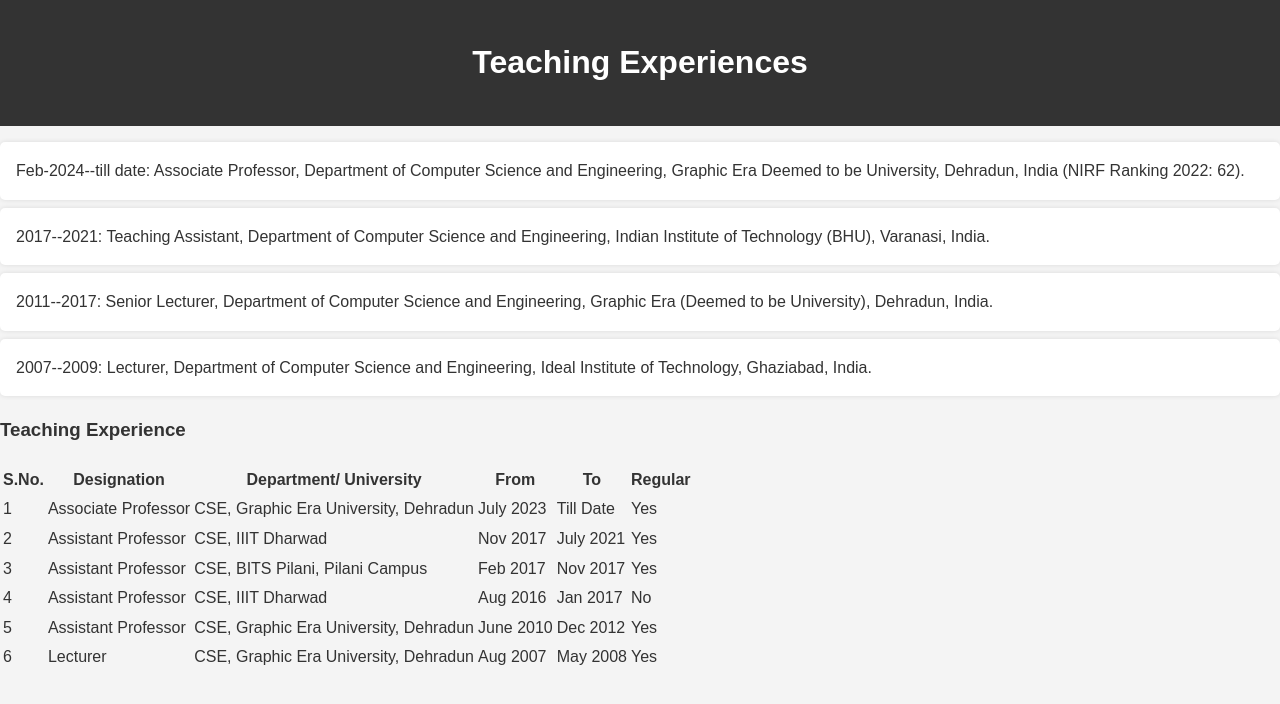
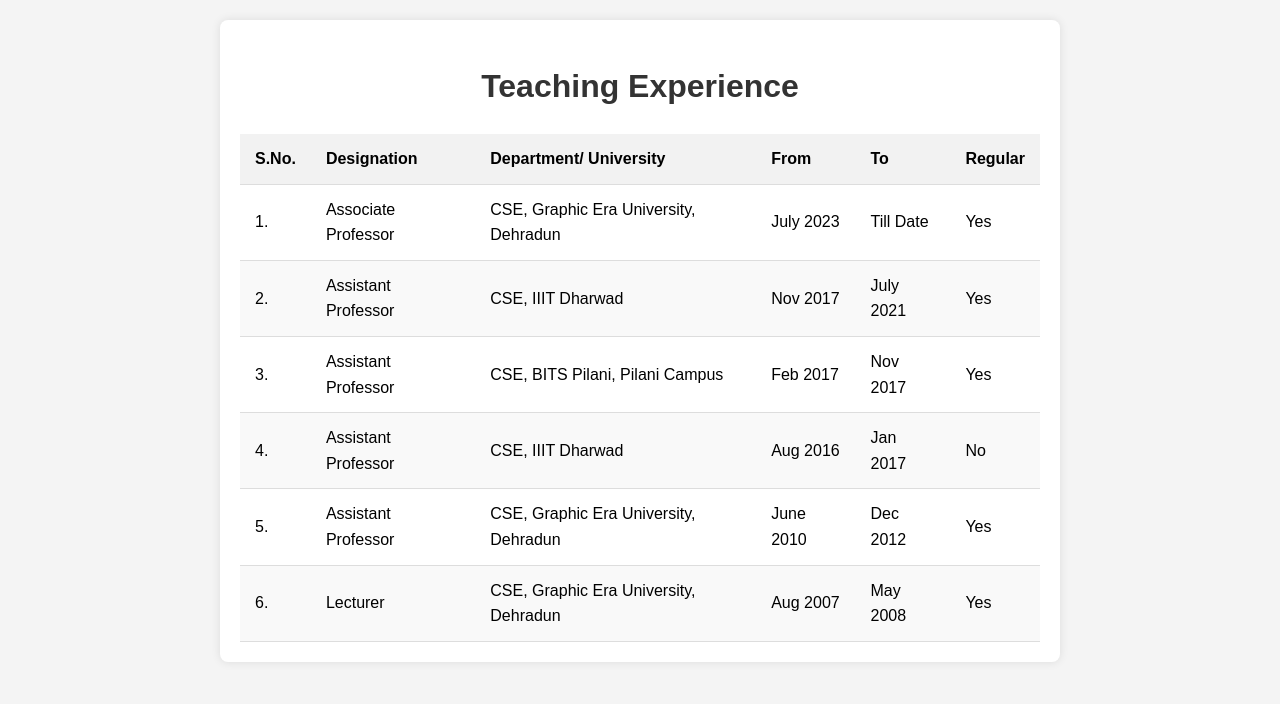
Before and after one commit to aruntakhur/aruntakhur.github.io, a plain HTML site: page teaching-experiences.html in a window 1280 px wide. Drawn offline with Linux system fonts and the light colour scheme.

Commit message:
Update teachExp.html

```diff
--- a/teaching-experiences.html
+++ b/teaching-experiences.html
@@ -1,80 +1,63 @@
 <!DOCTYPE html>
 <html lang="en">
+
 <head>
     <meta charset="UTF-8">
     <meta name="viewport" content="width=device-width, initial-scale=1.0">
-    <title>Academic Profile</title>
+    <title>Teaching Experience</title>
     <style>
         body {
             font-family: Arial, sans-serif;
             line-height: 1.6;
             margin: 0;
             padding: 0;
-            color: #333;
             background-color: #f4f4f4;
         }
-        header {
-            background: #333;
-            color: #fff;
-            padding: 1rem 0;
+
+        .container {
+            max-width: 800px;
+            margin: 20px auto;
+            padding: 20px;
+            background: #fff;
+            border-radius: 8px;
+            box-shadow: 0 0 10px rgba(0, 0, 0, 0.1);
+        }
+
+        h1 {
             text-align: center;
+            color: #333;
         }
-        .container {
-            width: 80%;
-            margin: auto;
-            overflow: hidden;
+
+        table {
+            width: 100%;
+            border-collapse: collapse;
+            margin-top: 20px;
         }
-        .profile-picture {
-            display: block;
-            margin: 20px auto;
-            border-radius: 50%;
-            width: 150px;
-            height: 150px;
-            object-fit: cover;
+
+        th,
+        td {
+            padding: 12px 15px;
+            text-align: left;
+            border-bottom: 1px solid #ddd;
         }
-        h2 {
-            color: #333;
-            border-bottom: 2px solid #333;
-            padding-bottom: 0.5rem;
+
+        th {
+            background-color: #f2f2f2;
         }
-        ul {
-            list-style-type: none;
-            padding: 0;
+
+        tr:nth-child(even) {
+            background-color: #f9f9f9;
         }
-        li {
-            background: #fff;
-            margin: 0.5rem 0;
-            padding: 1rem;
-            border-radius: 5px;
-            box-shadow: 0 0 5px rgba(0, 0, 0, 0.1);
-        }
-        p, li {
-            margin: 0.5rem 0;
-        }
-        footer {
-            text-align: center;
-            padding: 1rem 0;
-            background: #333;
-            color: #fff;
-            margin-top: 2rem;
+
+        tr:hover {
+            background-color: #f2f2f2;
         }
     </style>
 </head>
+
 <body>
-    <header>
-        <h1>Teaching Experiences</h1>
-    </header>
-
-    <section id="teaching-experiences">
-
-            <ul>
-                <li>Feb-2024--till date: Associate Professor, Department of Computer Science and Engineering, Graphic Era Deemed to be University, Dehradun, India (NIRF Ranking 2022: 62).</li>
-                <li>2017--2021: Teaching Assistant, Department of Computer Science and Engineering, Indian Institute of Technology (BHU), Varanasi, India.</li>
-                <li>2011--2017: Senior Lecturer, Department of Computer Science and Engineering, Graphic Era (Deemed to be University), Dehradun, India.</li>
-                <li>2007--2009: Lecturer, Department of Computer Science and Engineering, Ideal Institute of Technology, Ghaziabad, India.</li>
-            </ul>
-
-    <h3> Teaching Experience</h3>
+    <div class="container">
+        <h1>Teaching Experience</h1>
         <table>
             <thead>
                 <tr>
@@ -88,7 +71,7 @@
             </thead>
             <tbody>
                 <tr>
-                <td>1</td>
+                    <td>1.</td>
                     <td>Associate Professor</td>
                     <td>CSE, Graphic Era University, Dehradun</td>
                     <td>July 2023</td>
@@ -96,7 +79,7 @@
                     <td>Yes</td>
                 </tr>
                 <tr>
-                <td>2</td>
+                    <td>2.</td>
                     <td>Assistant Professor</td>
                     <td>CSE, IIIT Dharwad</td>
                     <td>Nov 2017</td>
@@ -104,7 +87,7 @@
                     <td>Yes</td>
                 </tr>
                 <tr>
-                <td>3</td>
+                    <td>3.</td>
                     <td>Assistant Professor</td>
                     <td>CSE, BITS Pilani, Pilani Campus</td>
                     <td>Feb 2017</td>
@@ -112,7 +95,7 @@
                     <td>Yes</td>
                 </tr>
                 <tr>
-                <td>4</td>
+                    <td>4.</td>
                     <td>Assistant Professor</td>
                     <td>CSE, IIIT Dharwad</td>
                     <td>Aug 2016</td>
@@ -120,7 +103,7 @@
                     <td>No</td>
                 </tr>
                 <tr>
-                <td>5</td>
+                    <td>5.</td>
                     <td>Assistant Professor</td>
                     <td>CSE, Graphic Era University, Dehradun</td>
                     <td>June 2010</td>
@@ -128,7 +111,7 @@
                     <td>Yes</td>
                 </tr>
                 <tr>
-                <td>6</td>
+                    <td>6.</td>
                     <td>Lecturer</td>
                     <td>CSE, Graphic Era University, Dehradun</td>
                     <td>Aug 2007</td>
@@ -137,4 +120,7 @@
                 </tr>
             </tbody>
         </table>
-        </section>
+    </div>
+</body>
+
+</html>
```
Lines whose indentation alone changed are shown as unchanged.
